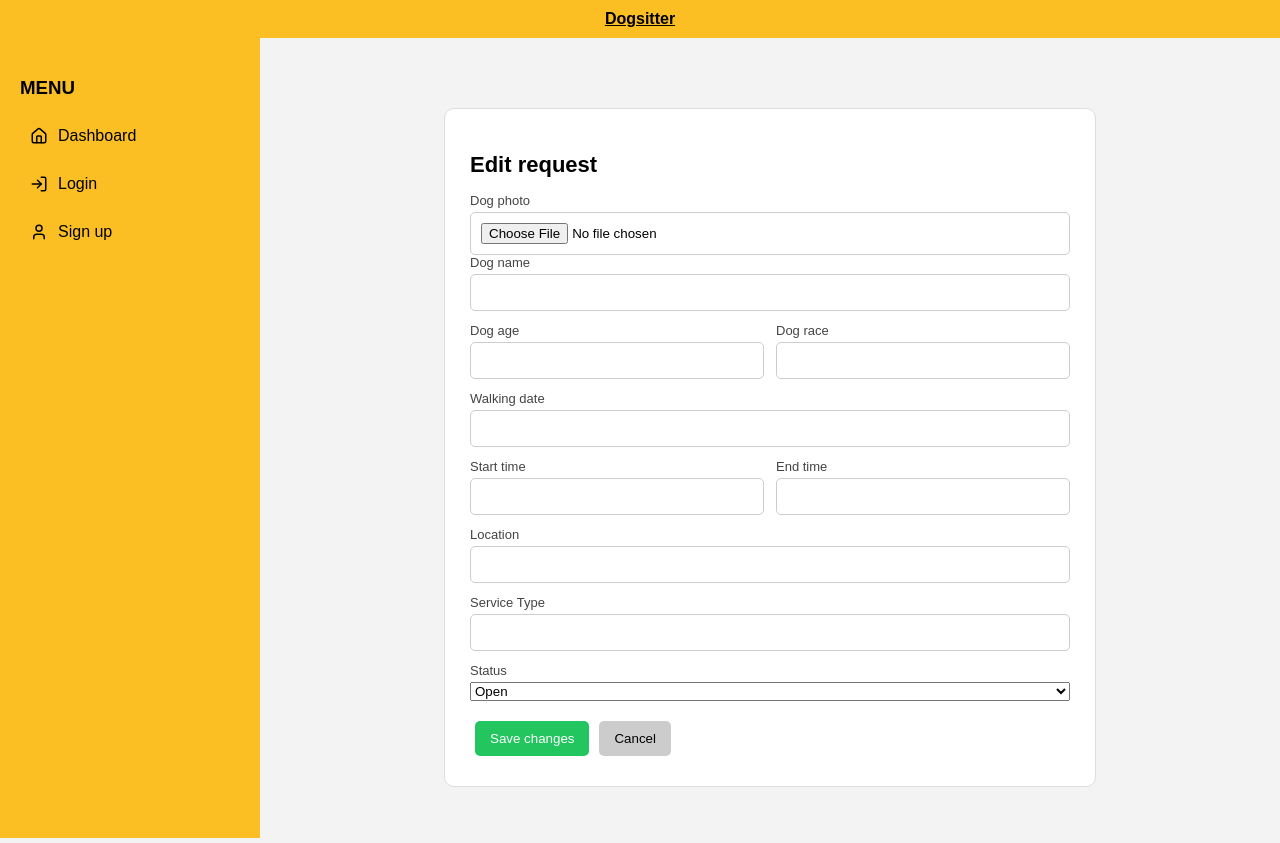
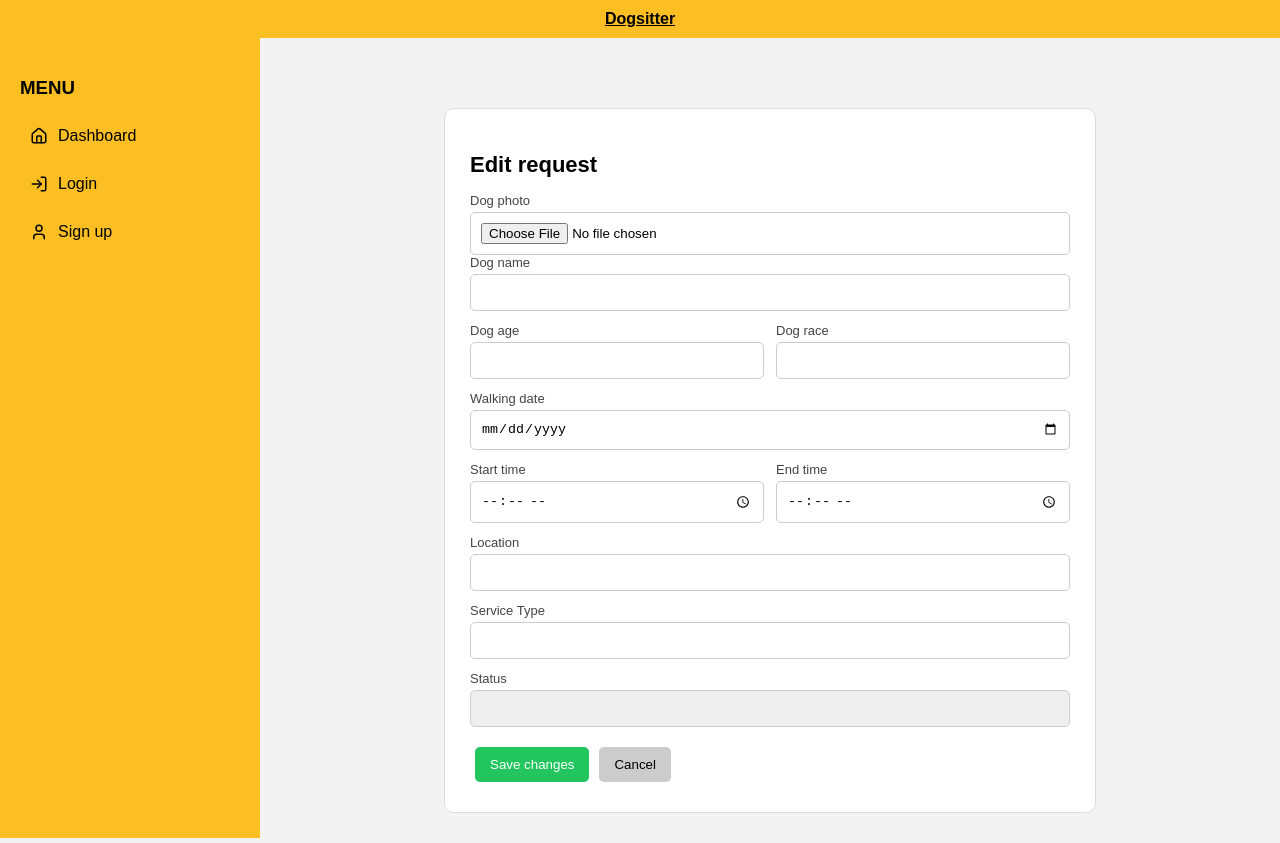
Before and after one commit to Thibaultdarmancier/dogsitter-frontend, a Next.js app: page /edit-request/1 in a window 1280 px wide. Built offline with nearby package versions, Linux system fonts and the light colour scheme; no server answers.

Commit message:
edit request right format+no status

```diff
--- a/app/edit-request/[id]/page.tsx
+++ b/app/edit-request/[id]/page.tsx
@@ -18,7 +18,7 @@ export default function EditRequest() {
     start_time: "",
     end_time: "",
     service_type: "",
-    status: "",
+    status: "", // 👈 affiché mais pas modifiable
   });
 
   const [preview, setPreview] = useState<string | null>(null);
@@ -30,7 +30,7 @@ export default function EditRequest() {
     });
   }, [id]);
 
-  // 📷 IMAGE UPLOAD
+  // 📷 IMAGE
   const handleImage = (e: any) => {
     const file = e.target.files[0];
     if (!file) return;
@@ -50,7 +50,18 @@ export default function EditRequest() {
   // 💾 SAVE
   const handleSave = async () => {
     try {
-      await updateRequest(Number(id), form);
+      await updateRequest(Number(id), {
+        dog_name: form.dog_name,
+        dog_age: form.dog_age,
+        dog_race: form.dog_race,
+        dog_image: form.dog_image,
+        address: form.address,
+        date: form.date,
+        start_time: form.start_time,
+        end_time: form.end_time,
+        service_type: form.service_type,
+        // ❌ PAS DE status ici
+      });
 
       alert("Request updated!");
       router.push("/my-requests");
@@ -73,7 +84,6 @@ export default function EditRequest() {
 
           <input type="file" onChange={handleImage} />
 
-          {/* 🔥 IMAGE DISPLAY */}
           {(preview || form.dog_image) && (
             <img
               src={preview || form.dog_image}
@@ -88,7 +98,7 @@ export default function EditRequest() {
           <div className="form-group form-full">
             <label className="form-label">Dog name</label>
             <input
-              value={form.dog_name}
+              value={form.dog_name || ""}
               onChange={(e) =>
                 setForm({ ...form, dog_name: e.target.value })
               }
@@ -99,7 +109,7 @@ export default function EditRequest() {
           <div className="form-group">
             <label className="form-label">Dog age</label>
             <input
-              value={form.dog_age}
+              value={form.dog_age || ""}
               onChange={(e) =>
                 setForm({ ...form, dog_age: e.target.value })
               }
@@ -110,7 +120,7 @@ export default function EditRequest() {
           <div className="form-group">
             <label className="form-label">Dog race</label>
             <input
-              value={form.dog_race}
+              value={form.dog_race || ""}
               onChange={(e) =>
                 setForm({ ...form, dog_race: e.target.value })
               }
@@ -121,29 +131,32 @@ export default function EditRequest() {
           <div className="form-group form-full">
             <label className="form-label">Walking date</label>
             <input
-              value={form.date}
+              type="date"
+              value={form.date || ""}
               onChange={(e) =>
                 setForm({ ...form, date: e.target.value })
               }
             />
           </div>
 
-          {/* START */}
+          {/* START TIME */}
           <div className="form-group">
             <label className="form-label">Start time</label>
             <input
-              value={form.start_time}
+              type="time"
+              value={form.start_time || ""}
               onChange={(e) =>
                 setForm({ ...form, start_time: e.target.value })
               }
             />
           </div>
 
-          {/* END */}
+          {/* END TIME */}
           <div className="form-group">
             <label className="form-label">End time</label>
             <input
-              value={form.end_time}
+              type="time"
+              value={form.end_time || ""}
               onChange={(e) =>
                 setForm({ ...form, end_time: e.target.value })
               }
@@ -154,7 +167,7 @@ export default function EditRequest() {
           <div className="form-group form-full">
             <label className="form-label">Location</label>
             <input
-              value={form.address}
+              value={form.address || ""}
               onChange={(e) =>
                 setForm({ ...form, address: e.target.value })
               }
@@ -165,26 +178,21 @@ export default function EditRequest() {
           <div className="form-group form-full">
             <label className="form-label">Service Type</label>
             <input
-              value={form.service_type}
+              value={form.service_type || ""}
               onChange={(e) =>
                 setForm({ ...form, service_type: e.target.value })
               }
             />
           </div>
 
-          {/* STATUS */}
+          {/* STATUS (READ ONLY) */}
           <div className="form-group form-full">
             <label className="form-label">Status</label>
-            <select
-              value={form.status}
-              onChange={(e) =>
-                setForm({ ...form, status: e.target.value })
-              }
-            >
-              <option value="open">Open</option>
-              <option value="accepted">Accepted</option>
-              <option value="completed">Completed</option>
-            </select>
+            <input
+              value={form.status || ""}
+              readOnly
+              style={{ background: "#eee" }}
+            />
           </div>
 
         </div>
```
